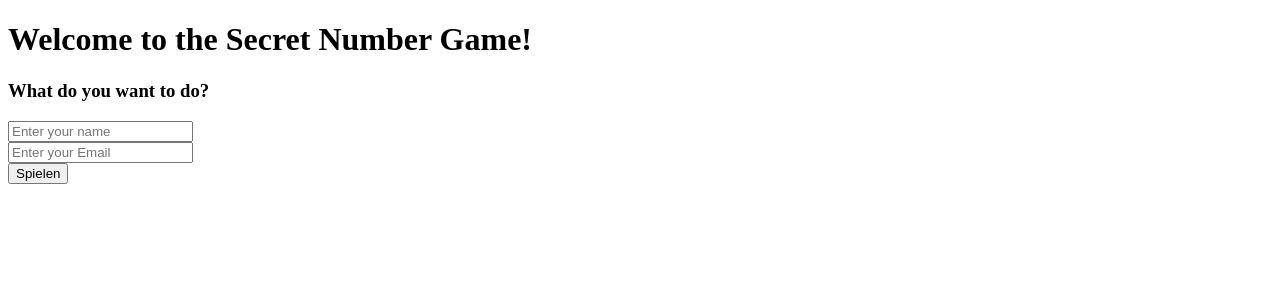
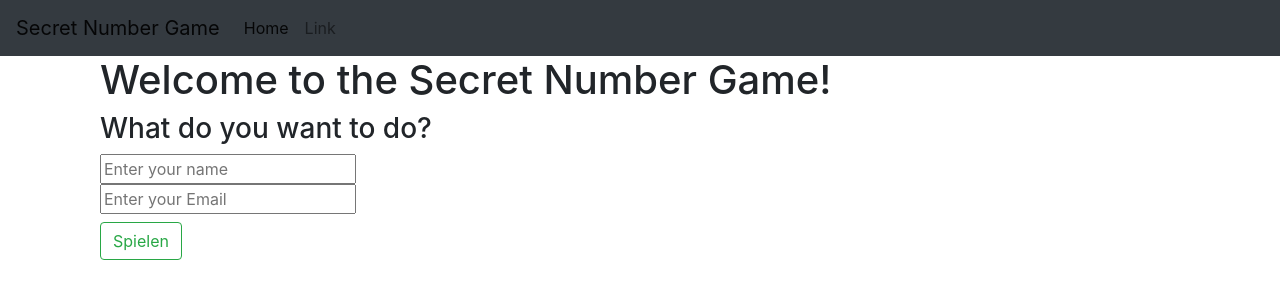
Before and after one commit to christopherhanke/Secret-Number-Game_WebApp_SQL, a Flask app: page / in a window 1280 px wide. Shown: the top 300 px of the page. Run offline with Flask 2, Linux system fonts and the light colour scheme.

Commit message:
first modification with bootstrap to html template

```diff
--- a/templates/base.html
+++ b/templates/base.html
@@ -7,10 +7,37 @@
         <meta name="author" content="christopher hanke">
         <meta name="description" content="secret number game in a webapp with flask">
         <meta name="keywords" content="secret number, game, webapp, flask">
+
+        <link rel="stylesheet" href="https://cdn.jsdelivr.net/npm/bootstrap@4.5.3/dist/css/bootstrap.min.css" integrity="sha384-TX8t27EcRE3e/ihU7zmQxVncDAy5uIKz4rEkgIXeMed4M0jlfIDPvg6uqKI2xXr2" crossorigin="anonymous">
     </head>
 
     <body>
-        {% block content %}
-        {% endblock content %}
+        <nav class="navbar navbar-expand-lg navbar-light bg-dark">
+            <a class="navbar-brand" href="#">Secret Number Game</a>
+            <button class="navbar-toggler" type="button" data-toggle="collapse" data-target="#navbarSupportedContent" aria-controls="navbarSupportedContent" aria-expanded="false" aria-label="Toggle navigation">
+                <span class="navbar-toggler-icon"></span>
+            </button>
+
+            <div class="collapse navbar-collapse" id="navbarSupportedContent">
+                <ul class="navbar-nav mr-auto">
+                    <li class="nav-item active">
+                        <a class="nav-link" href="#">Home <span class="sr-only">(current)</span></a>
+                    </li>
+                    <li class="nav-item">
+                        <a class="nav-link" href="#">Link</a>
+                    </li>
+                </ul>
+            </div>
+        </nav>
+        <div class="container">
+            {% block content %}
+            {% endblock content %}
+        </div>
+
+
+        <!-- Javascript -->
+        <!-- bootstrap -->
+        <script src="https://code.jquery.com/jquery-3.5.1.slim.min.js" integrity="sha384-DfXdz2htPH0lsSSs5nCTpuj/zy4C+OGpamoFVy38MVBnE+IbbVYUew+OrCXaRkfj" crossorigin="anonymous"></script>
+        <script src="https://cdn.jsdelivr.net/npm/bootstrap@4.5.3/dist/js/bootstrap.bundle.min.js" integrity="sha384-ho+j7jyWK8fNQe+A12Hb8AhRq26LrZ/JpcUGGOn+Y7RsweNrtN/tE3MoK7ZeZDyx" crossorigin="anonymous"></script>
     </body>
 </html>
--- a/templates/welcome.html
+++ b/templates/welcome.html
@@ -2,12 +2,19 @@
 
 
 {% block content %}
+    <div class="container">
         <h1>Welcome to the Secret Number Game!</h1>
+    </div>
+    <div class="container">
         <h3>What do you want to do?</h3>
+    </div>
+    <div class="container">
         <form method="POST" action="/">
             <input type="text" name="user-name" placeholder="Enter your name"><br>
             <input type="text" name="user-email" placeholder="Enter your Email"><br>
-        <button type="submit">Spielen</button>
+            <button type="submit" class="btn btn-outline-success my-2 my-sm sm-0">Spielen</button>
         </form>
+    </div>
+
 
 {% endblock content %}
```
Also changed, not shown: 1 other file. Lines whose indentation alone changed are shown as unchanged.
